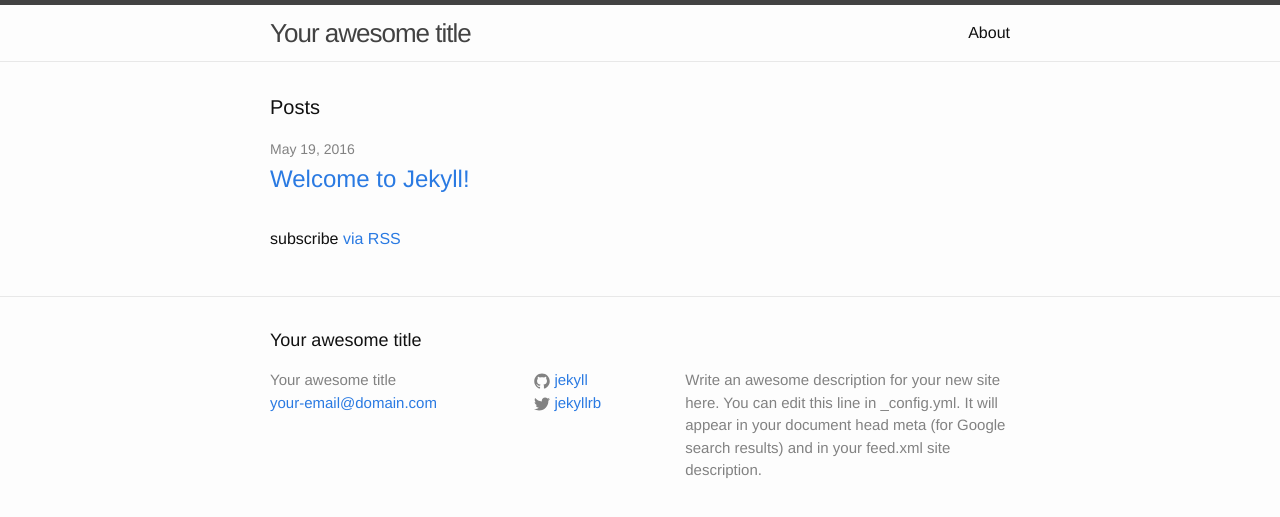
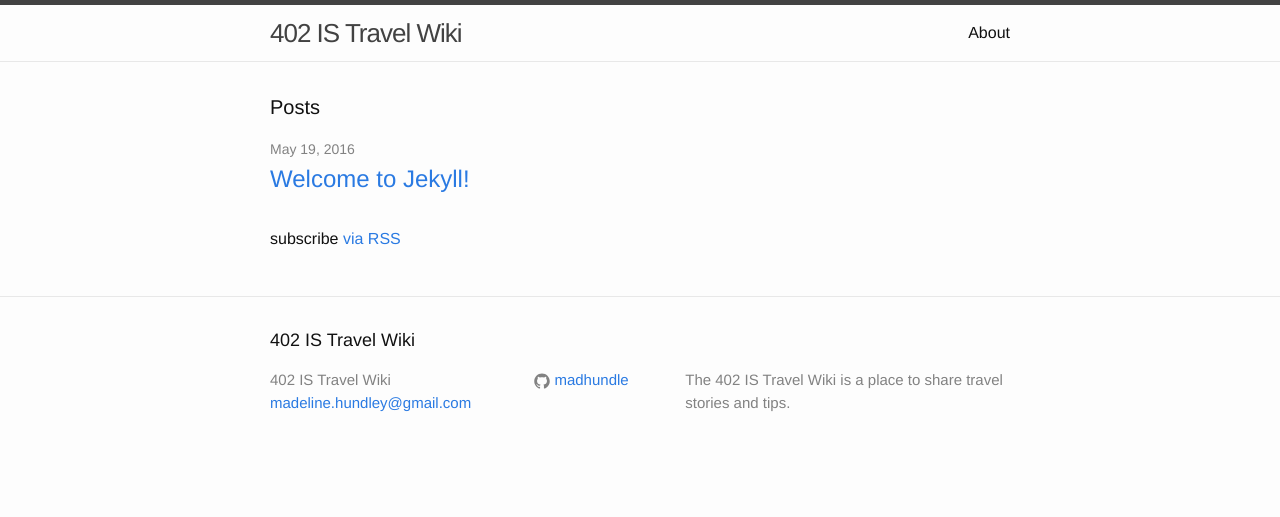
Before and after one commit to madhundle/madhundle.github.io, a Jekyll site: the page built from index.html, in a window 1280 px wide. Shown: the top 517 px of the page. Built offline with Jekyll 4.4.1, drawn with Linux system fonts in a browser that asks for light colours.

Commit message:
Update _config.yml
Set Title and Description

```diff
--- a/_config.yml
+++ b/_config.yml
@@ -6,16 +6,13 @@
 # 'jekyll serve'. If you change this file, please restart the server process.
 
 # Site settings
-title: Your awesome title
-email: your-email@domain.com
+title: 402 IS Travel Wiki
+email: madeline.hundley@gmail.com
 description: > # this means to ignore newlines until "baseurl:"
-  Write an awesome description for your new site here. You can edit this
-  line in _config.yml. It will appear in your document head meta (for
-  Google search results) and in your feed.xml site description.
+  The 402 IS Travel Wiki is a place to share travel stories and tips.
 baseurl: "" # the subpath of your site, e.g. /blog
-url: "http://yourdomain.com" # the base hostname & protocol for your site
-twitter_username: jekyllrb
-github_username:  jekyll
+url: "http://www.402-is-travel.com" # the base hostname & protocol for your site
+github_username:  madhundle
 
 # Build settings
 markdown: kramdown
```
